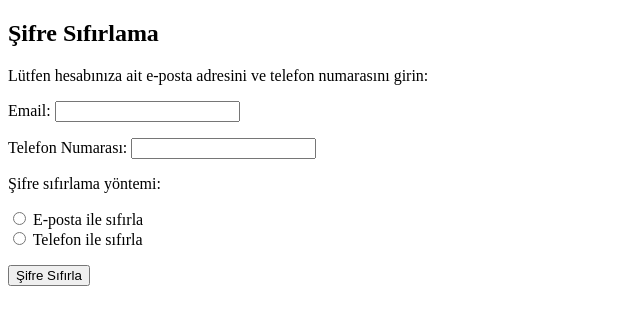
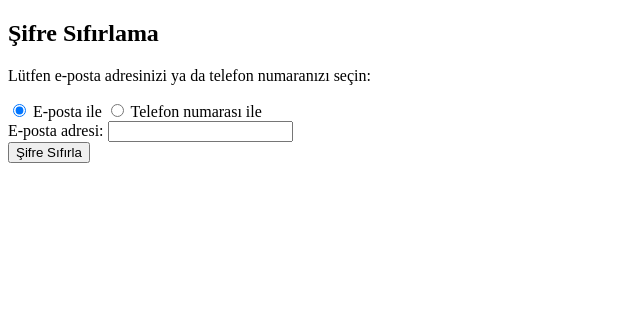
Before and after one commit to selinozluk/yemeksepeti_clone, a Django app: page /users/password-reset/ in a window 1280 px wide. Shown: the top 325 px of the page, without its empty margins (0-640 px from the left). Run offline with Django 5.2, Linux system fonts and the light colour scheme.

Commit message:
Updated password reset template

```diff
--- a/users/templates/users/password_reset.html
+++ b/users/templates/users/password_reset.html
@@ -2,16 +2,55 @@
 <html lang="tr">
 <head>
     <meta charset="UTF-8">
-    <title>Login</title>
+    <title>Şifre Sıfırlama</title>
+    <script>
+        // Kullanıcının seçim yapmasına göre alanları göster/gizle
+        function toggleFields() {
+            var method = document.querySelector('input[name="method"]:checked').value;
+            var emailField = document.getElementById('email-field');
+            var phoneField = document.getElementById('phone-field');
+
+            if (method === 'email') {
+                emailField.style.display = 'block';  // E-posta alanını göster
+                phoneField.style.display = 'none';   // Telefon alanını gizle
+            } else {
+                emailField.style.display = 'none';   // E-posta alanını gizle
+                phoneField.style.display = 'block';  // Telefon alanını göster
+            }
+        }
+    </script>
 </head>
 <body>
     <h2>Şifre Sıfırlama</h2>
-    <p>Lütfen hesabınıza ait e-posta adresini ve telefon numarasını girin:</p>
+    <p>Lütfen e-posta adresinizi ya da telefon numaranızı seçin:</p>
+
     <form method="post">
         {% csrf_token %}
-        {{ form.as_p }}
+
+        <!-- Şifre sıfırlama metodu seçimi -->
+        <div>
+            <label><input type="radio" name="method" value="email" onclick="toggleFields()" checked> E-posta ile</label>
+            <label><input type="radio" name="method" value="phone" onclick="toggleFields()"> Telefon numarası ile</label>
+        </div>
+
+        <!-- E-posta alanı -->
+        <div id="email-field">
+            <label for="id_email">E-posta adresi:</label>
+            {{ form.email }}
+        </div>
+
+        <!-- Telefon numarası alanı -->
+        <div id="phone-field" style="display: none;">
+            <label for="id_phone_number">Telefon numarası:</label>
+            {{ form.phone_number }}
+        </div>
+
         <button type="submit">Şifre Sıfırla</button>
     </form>
 
+    <script>
+        // Sayfa yüklendiğinde doğru alanı göster
+        toggleFields();
+    </script>
 </body>
 </html>
```
